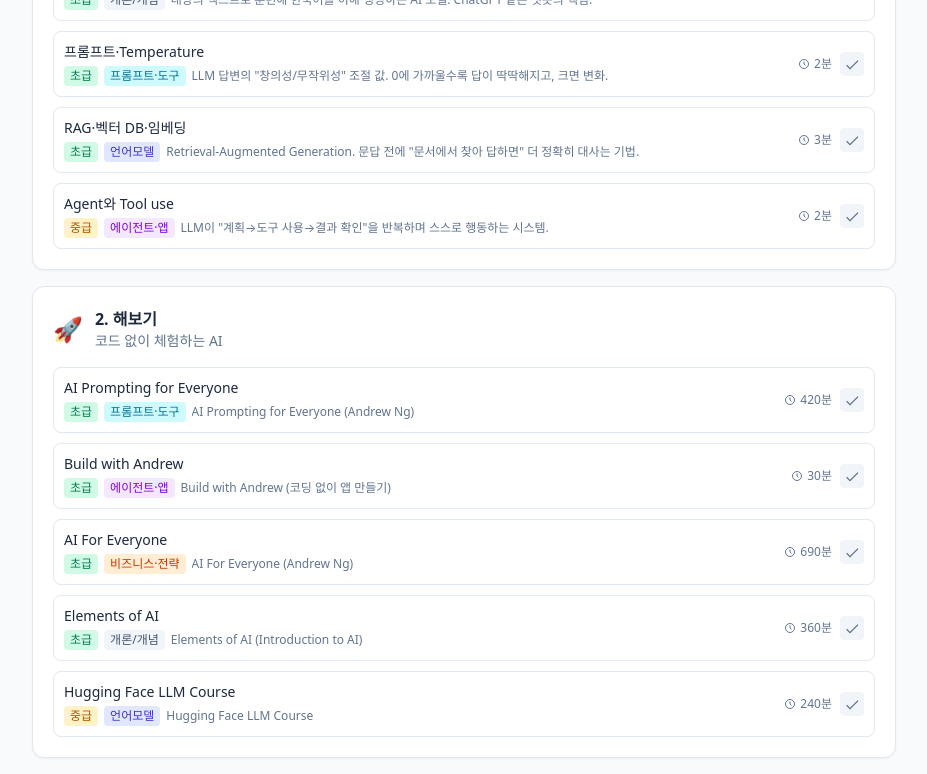
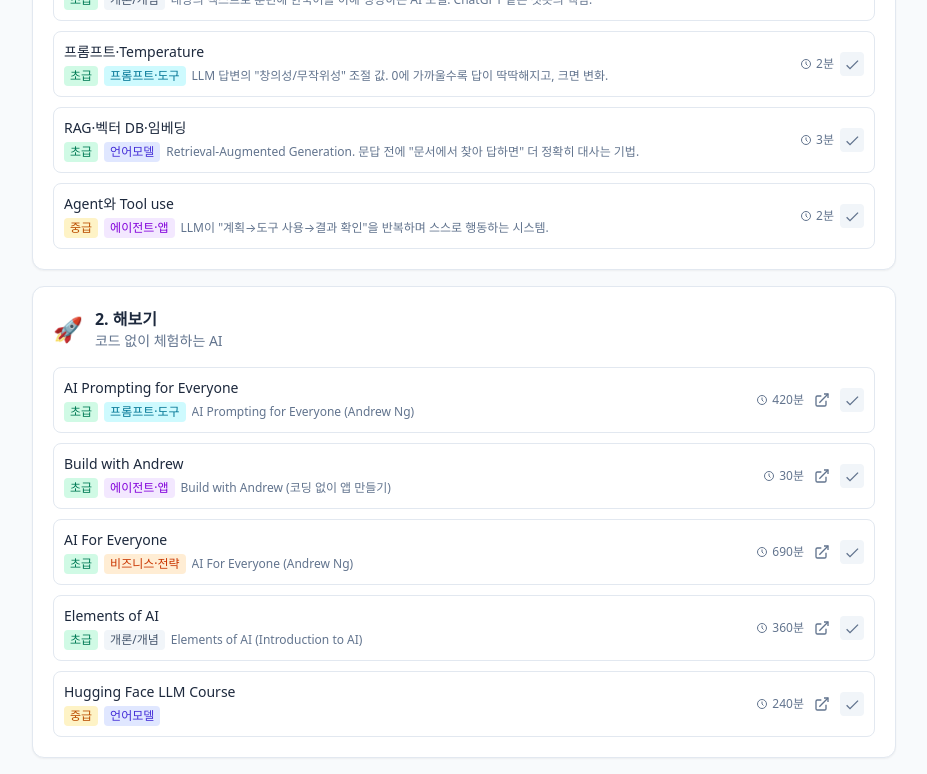
Before and after one commit to Oh-JunTaek/AIHuBridge, a React (Vite) app: page /path in a window 1280 px wide. Shown: the part 420-1194 px from the top of the page, without its empty margins (176-1103 px from the left). Built offline with nearby package versions, Linux system fonts and the light colour scheme.

Commit message:
fix: 학습 경로 StageCard 중복 라벨 제거 + 공식 페이지 링크 버튼 + 분야/난이도 뱃지

```diff
--- a/src/components/StageCard.tsx
+++ b/src/components/StageCard.tsx
@@ -2,7 +2,7 @@
 import { useUser } from '../lib/user';
 import { getCert } from '../lib/certs';
 import { glossary } from '../data/glossary';
-import { CheckIcon, ClockIcon } from './icons';
+import { CheckIcon, ClockIcon, ExternalLinkIcon } from './icons';
 
 const levelColor: Record<Level, string> = {
   초급: 'bg-emerald-100 text-emerald-700',
@@ -48,10 +48,13 @@
           if (hidden) return null;
 
           const done = completed.includes(it.id);
+          const cert = it.kind === 'concept' ? undefined : getCert(it.refId);
           const refLabel =
             it.kind === 'concept'
               ? glossary.find((g) => g.term === it.refId)?.definition
-              : getCert(it.refId)?.name;
+              : cert?.name;
+          // 동일한 텍스트(예: "Hugging Face LLM Course") 중복 표시 억제
+          const showRef = !!refLabel && refLabel !== it.label;
           return (
             <li
               key={it.id}
@@ -72,17 +75,28 @@
                   >
                     {it.category}
                   </span>
-                  {refLabel && (
+                  {showRef && (
                     <span className="line-clamp-1 text-xs text-slate-500">
                       {refLabel}
                     </span>
                   )}
                 </div>
               </div>
-              <div className="flex items-center gap-2 text-xs text-slate-500">
+              <div className="flex items-center gap-1.5 text-xs text-slate-500">
                 <span className="flex items-center gap-1">
                   <ClockIcon className="h-3 w-3" /> {it.estMin}분
                 </span>
+                {cert?.url ? (
+                  <a
+                    href={cert.url}
+                    target="_blank"
+                    rel="noopener noreferrer"
+                    className="rounded p-1 text-slate-500 hover:bg-slate-100 hover:text-blue-600"
+                    title="공식 페이지 열기"
+                  >
+                    <ExternalLinkIcon className="h-4 w-4" />
+                  </a>
+                ) : null}
                 <button
                   className={`rounded p-1 ${
                     done
--- a/src/components/icons.tsx
+++ b/src/components/icons.tsx
@@ -78,3 +78,11 @@
     <path d="M18 6L6 18M6 6l12 12" />
   </svg>
 );
+
+export const ExternalLinkIcon: Icon = (p) => (
+  <svg viewBox="0 0 24 24" fill="none" stroke="currentColor" strokeWidth={2} {...p}>
+    <path d="M18 13v6a2 2 0 0 1-2 2H5a2 2 0 0 1-2-2V8a2 2 0 0 1 2-2h6" />
+    <polyline points="15 3 21 3 21 9" />
+    <line x1="8" y1="16" x2="21" y2="3" />
+  </svg>
+);
```
